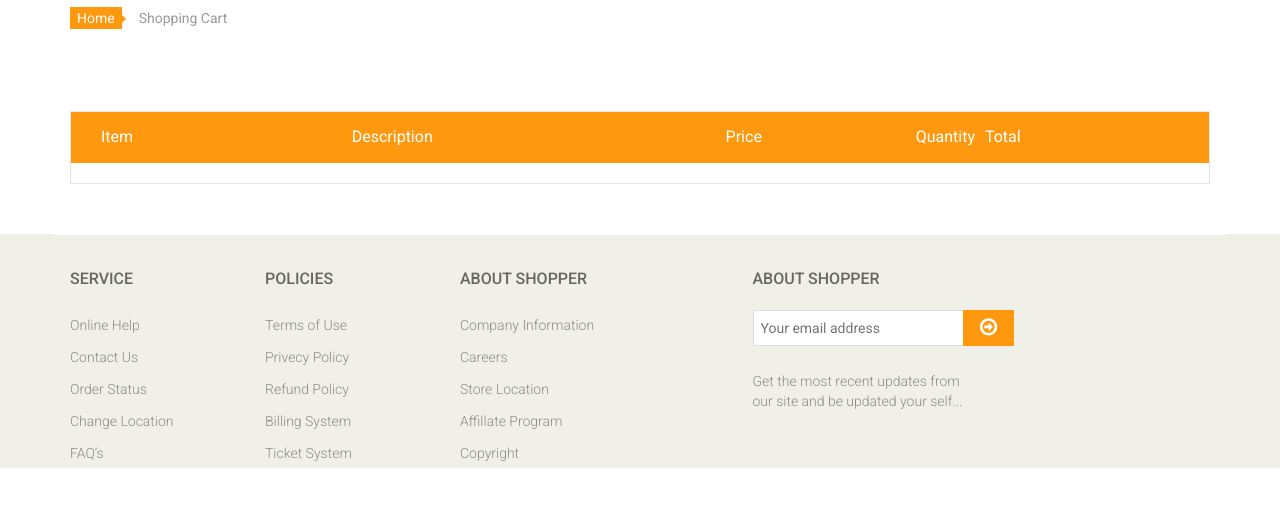
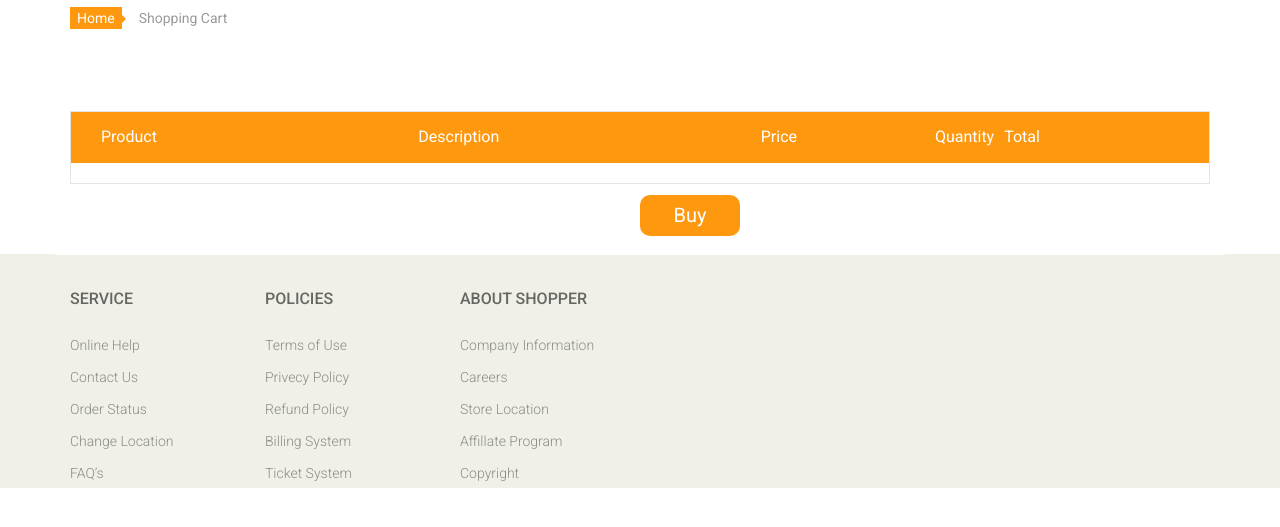
Before and after one commit to Darbados/Store, a Django app: page /store/cart/ in a window 1280 px wide. Shown: the part 203-730 px from the top of the page. Run offline with Django 3.2, Linux system fonts and the light colour scheme.

Commit message:
some updates mainly on the FE

```diff
--- a/eBag/store/static/store/css/main.css
+++ b/eBag/store/static/store/css/main.css
@@ -1611,7 +1611,8 @@ h2.title {
 
 .cart_product {
   display: block;
-  margin: 15px -70px 10px 25px;
+  margin: 20px 10px 10px;
+  vertical-align: middle;
 }
 
 .cart_quantity_button a {
@@ -1654,6 +1655,15 @@ h2.title {
 .cart_delete a:hover {
   background:#FE980F
 }
+
+#cart_submit {
+    margin-left: 50%;
+    margin-top: -60px;
+    width: 100px;
+    border-radius: 10px;
+    font-size: 20px;
+}
+
 
 
 .bg h2.title {
@@ -2506,3 +2516,7 @@ h2.title {
     width: 50px;
     margin: 5px auto;
 }
+
+#order_data {
+    display: none;
+}
--- a/eBag/store/static/store/js/cart.js
+++ b/eBag/store/static/store/js/cart.js
@@ -1,47 +1,53 @@
 $(document).ready(function(){
 
-    let initial_table_html = $(".table").html()
-    cart_details(initial_table_html)
+    let initial_table_html = $(".table").html();
+    cart_details(initial_table_html);
 
     $(".cart_quantity_up").on('click', function(e){
-        e.preventDefault()
-        $(this).closest('tr').find('.cart_quantity_input').val(parseInt($(this).closest('tr').find('.cart_quantity_input').val())+1)
-        $(this).closest('tr').data('t_price', parseFloat(($(this).closest('tr').data('t_price')+$(this).closest('tr').data('price')).toFixed(2)))
-        $(this).closest('tr').find('.cart_total').find('p').html($(this).closest('tr').data('t_price') + 'lv.')
-    })
+        e.preventDefault();
+        let this_quantity = parseInt($(this).closest('tr').find('.cart_quantity_input').val());
+        let old_total_price = $(this).closest('tr').data('t_price');
+        let single_price = $(this).closest('tr').data('price');
+        let updated_total_price = parseFloat((old_total_price+single_price).toFixed(2));
+
+        $(this).closest('tr').find('.cart_quantity_input').val(this_quantity+1);
+        $(this).closest('tr').data('t_price', updated_total_price);
+        $(this).closest('tr').find('.cart_total').find('p').html(updated_total_price + 'lv.')
+    });
 
     $(".cart_quantity_down").on('click', function(e){
-        e.preventDefault()
+        e.preventDefault();
 
         if (($(this).closest('tr').find('.cart_quantity_input').val()-1) >= 0 ){
-            $(this).closest('tr').find('.cart_quantity_input').val(parseInt($(this).closest('tr').find('.cart_quantity_input').val())-1)
-            $(this).closest('tr').data('t_price', parseFloat(($(this).closest('tr').data('t_price')-$(this).closest('tr').data('price')).toFixed(2)))
-            $(this).closest('tr').find('.cart_total').find('p').html($(this).closest('tr').data('t_price'))
+            $(this).closest('tr').find('.cart_quantity_input').val(parseInt($(this).closest('tr').find('.cart_quantity_input').val())-1);
+            $(this).closest('tr').data('t_price', parseFloat(($(this).closest('tr').data('t_price')-$(this).closest('tr').data('price')).toFixed(2)));
+            $(this).closest('tr').find('.cart_total').find('p').html($(this).closest('tr').data('t_price'));
 
             $(this).closest('tr').find('.cart_total').find('p').html($(this).closest('tr').data('t_price') + 'lv.')
         } else {
             alert("Negative quantity is not allowed!")
         }
-    })
+    });
 
     $(".cart_quantity_delete").on('click', function(e){
-        e.preventDefault()
+        e.preventDefault();
+        $(this).closest('tr').hide();
 
-        let row_id = $(this).closest('tr').attr('id')
-        let all_orders = window.sessionStorage.getItem('Products').split(',')
-        let index = 0
+
+        let row_id = $(this).closest('tr').attr('id');
+        let all_orders = window.sessionStorage.getItem('Products').split(',');
+        let index = 0;
 
         for (let x=0; x<all_orders.length; x++){
-            if (all_orders[x] != ''){
-                if (all_orders.indexOf(row_id) != -1){
+            if (all_orders[x] !== ''){
+                if (all_orders.indexOf(row_id) !== -1){
                     index = x
                 }
             }
         }
 
-        all_orders.splice(index, 1)
+        all_orders.splice(index, 1);
         window.sessionStorage.setItem('Products', all_orders.join(','))
-        cart_details(initial_table_html)
     })
 });
 
@@ -49,20 +55,21 @@ $(document).ready(function(){
 function cart_details(base){
      if (window.sessionStorage.hasOwnProperty('Products') && window.sessionStorage.getItem('Products').length > 0){
         let template;
-        all_products = window.sessionStorage.getItem('Products').split(',')
+        let all_products = window.sessionStorage.getItem('Products').split(',');
 
         for (let x=0; x<all_products.length; x++){
-            if (all_products[x] != ''){
-                product_details = all_products[x].split('|')
-                product_id = product_details[0].replace(':','')
-                product_price = product_details[2].split('-')[1]
-                total_price = product_details[3].split('=')[1]
-                product_description = product_details[product_details.length-1].replace('?', ', ')
-                quantity = product_details[1].split('-')[1]
+            if (all_products[x] !== ''){
+                let product_details = all_products[x].split('|');
+                let product_name = product_details[3].split('=')[0].split('-')[1];
+                let product_id = product_details[0].replace(':','');
+                let product_price = product_details[2].split('-')[1];
+                let total_price = parseFloat(product_details[3].split('=')[1]).toFixed(2);
+                let product_description = product_details[product_details.length-1].replace('?', ', ');
+                let quantity = product_details[1].split('-')[1];
 
                 template += `<tbody><tr id=${product_id} data-price=${product_price} data-t_price=${total_price} data-quantity=${quantity}>
-                                    <td class="cart_product"><a href=""><img src="{% static 'storeimages/cart/one.png' %}" alt=""></a></td>
-                                    <td class="cart_description"><h4>${product_description}</h4><p>Web ID: 1089772</p></td>
+                                    <td class="cart_product"><p>${product_name}</p></td>
+                                    <td class="cart_description"><h4>${product_description}</h4></td>
                                     <td class="cart_price"><p>${product_price}lv.</p></td>
                                     <td class="cart_quantity"><div class="cart_quantity_button"><a class="cart_quantity_up" href="#"> + </a>
                                     <input class="cart_quantity_input" type="text" name="quantity" value=${quantity} autocomplete="off" size="2"><a class="cart_quantity_down" href="#"> - </a></div></td>
@@ -71,7 +78,12 @@ function cart_details(base){
 
             }
         }
-        console.log(template)
+        console.log(template);
         $(".table").html(base + template)
      }
 }
+
+
+function build_form(){
+
+}
--- a/eBag/store/templates/store/cart.html
+++ b/eBag/store/templates/store/cart.html
@@ -114,7 +114,7 @@
 				<table class="table table-condensed">
 					<thead>
 						<tr class="cart_menu">
-							<td class="image">Item</td>
+							<td class="image">Product</td>
 							<td class="description">Description</td>
 							<td class="price">Price</td>
 							<td class="quantity">Quantity</td>
@@ -124,6 +124,18 @@
 					</thead>
 				</table>
 			</div>
+            <button class="btn btn-primary" id="cart_submit">Buy</button>
+
+            <form method="post" id="order_data">
+                {% csrf_token %}
+                <input type="hidden" name="category" />
+                <input type="hidden" name="product" />
+                <input type="hidden" name="single_price" />
+                <input type="hidden" name="order_price" />
+                <input type="hidden" name="quantity" />
+
+                <input type="submit" id="order_data_submit" />
+            </form>
 		</div>
 	</section> <!--/#cart_items-->
 
@@ -169,17 +181,6 @@
 							</ul>
 						</div>
 					</div>
-					<div class="col-sm-3 col-sm-offset-1">
-						<div class="single-widget">
-							<h2>About Shopper</h2>
-							<form action="#" class="searchform">
-								<input type="text" placeholder="Your email address" />
-								<button type="submit" class="btn btn-default"><i class="fa fa-arrow-circle-o-right"></i></button>
-								<p>Get the most recent updates from <br />our site and be updated your self...</p>
-							</form>
-						</div>
-					</div>
-
 				</div>
 			</div>
 		</div>
```
Also changed, not shown: eBag/store/templates/store/category.html (+8 -10 lines).
